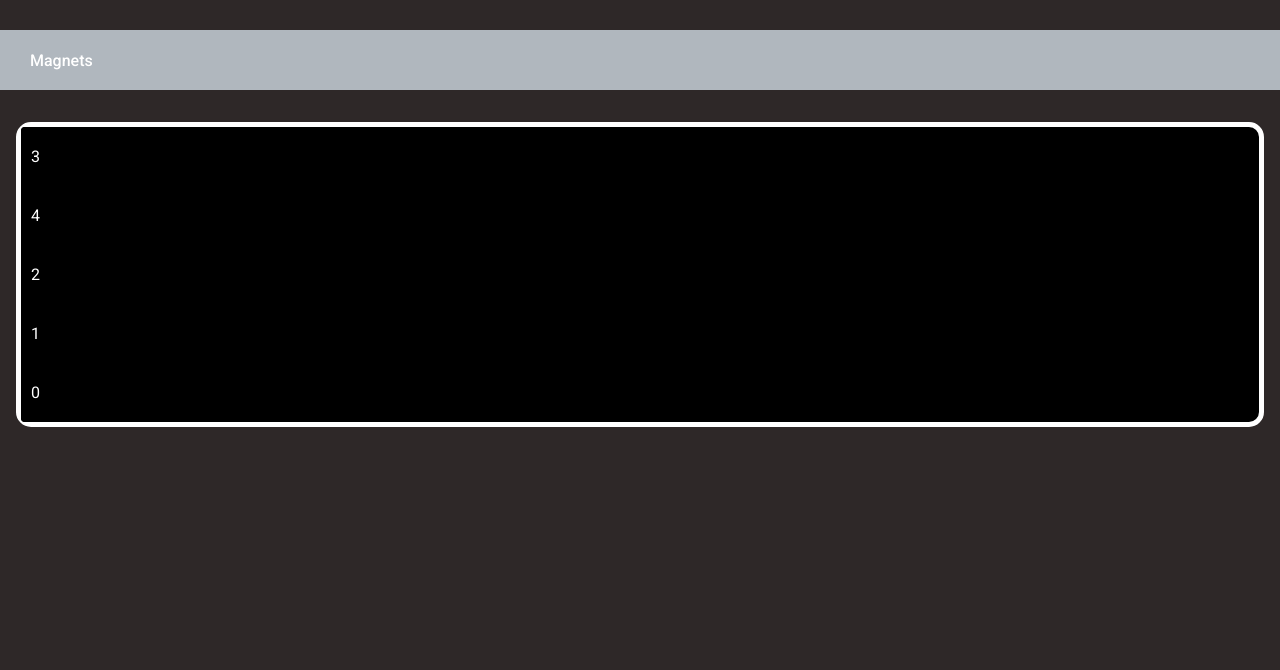
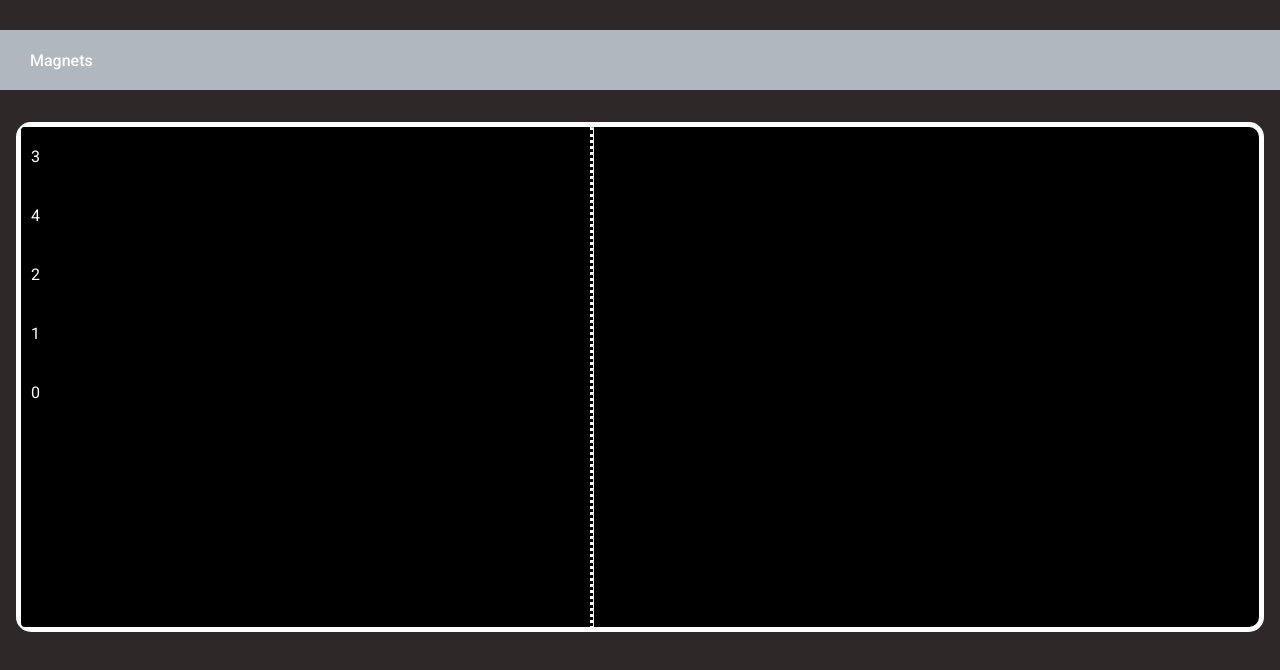
Before and after one commit to rookmoose/magnets, an Angular app: page / in a window 1280 px wide. Shown: the top 670 px of the page. Built offline with nearby package versions, Linux system fonts and the light colour scheme.

Commit message:
fixed errors, terminal style now incorporated

```diff
--- a/src/app/home/home.component.css
+++ b/src/app/home/home.component.css
@@ -1,5 +1,6 @@
 .card-container {
     display: block;
+    height: 500px;
     background-color: black;
     border-style: solid;
     border-width: 5px;
@@ -11,14 +12,15 @@
     vertical-align: top;
     display: inline-block;
     max-width: 100%;
-    width: 40%;
-    min-height: 100px;
+    width: 46%;
+    height: 100%;
 }
 
 .list {
     background: black;
     border-radius: 4px;
     width: 100%;
+    height: 100%;
     display: block;
     overflow: hidden;
 }
@@ -38,10 +40,9 @@
 }
 
 hr {
-    color: white;
-    translate: rotate(90deg);
-    background-color: white;
-    width: 5px;
+    margin: 0px;
+    border-left: 3px dotted white;
+    height:100%;
     display: inline-flex;
 }
 
@@ -72,3 +73,7 @@ hr {
 .footer {
     position: relative;
 }
+
+.result {
+    color: white;
+}
--- a/src/app/home/home.component.html
+++ b/src/app/home/home.component.html
@@ -7,6 +7,7 @@
             </div>
         </div>
     </div>
+    <hr>
     <div class="list-container">
         <div #secondList="cdkDropList" cdkDropList [cdkDropListData]="solution" [cdkDropListConnectedTo]="firstList"
             class="list" (cdkDropListDropped)="drop($event)">
@@ -17,6 +18,6 @@
     </div>
 </div>
 <div class="footer" *ngIf="getSecondListPopulated()">
-    <span *ngIf="checkSolution()">Correct!</span>
-    <span *ngIf="!checkSolution()">Incorrect.</span>
+    <span class="result" *ngIf="checkSolution()">Correct!</span>
+    <span class="result" *ngIf="!checkSolution()">Incorrect.</span>
 </div>
```
